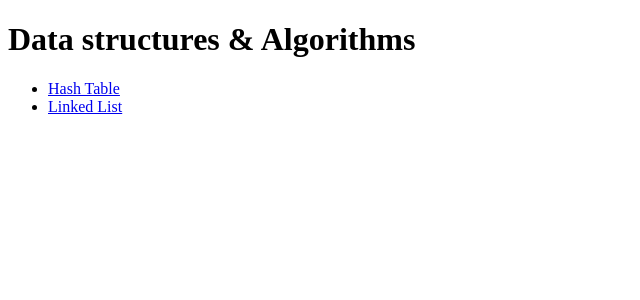
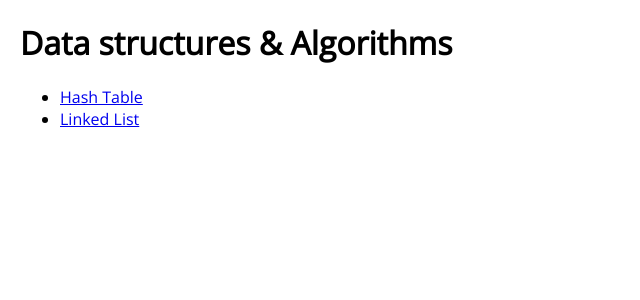
Before and after one commit to krystofmatejka/algorithms-visualised, a Next.js app: page / in a window 1280 px wide. Shown: the top 300 px of the page, without its empty margins (0-640 px from the left). Built offline with nearby package versions, Linux system fonts and the light colour scheme.

Commit message:
add font

```diff
--- /dev/null
+++ b/pages/_app.tsx
@@ -0,0 +1,32 @@
+import React from 'react'
+import Head from 'next/head'
+import {createGlobalStyle} from 'styled-components'
+
+export const GlobalStyle = createGlobalStyle`
+  html, body, #__next {
+    height: 100%;
+    min-height: 100%;
+  }
+
+  body {
+    margin: 20px;
+    padding: 0;
+    font-family: 'Open Sans', sans-serif;
+  }
+`
+
+const App = ({Component, pageProps}) => {
+  return (
+    <>
+      <Head>
+        <title>Algorithms & Data structures visualised</title>
+        <link rel='preconnect' href='https://fonts.googleapis.com'/>
+        <link href='https://fonts.googleapis.com/css2?family=Open+Sans:wght@300;400&display=swap' rel='stylesheet'/>
+      </Head>
+      <GlobalStyle/>
+      <Component {...pageProps}/>
+    </>
+  )
+}
+
+export default App
```
